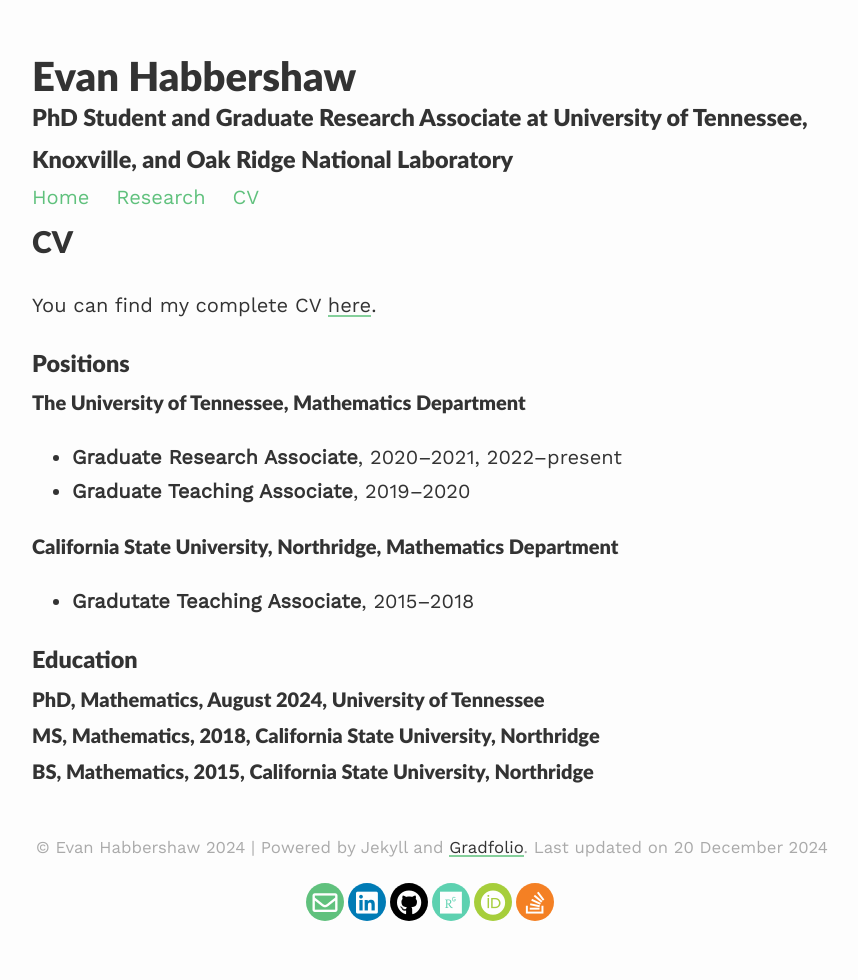
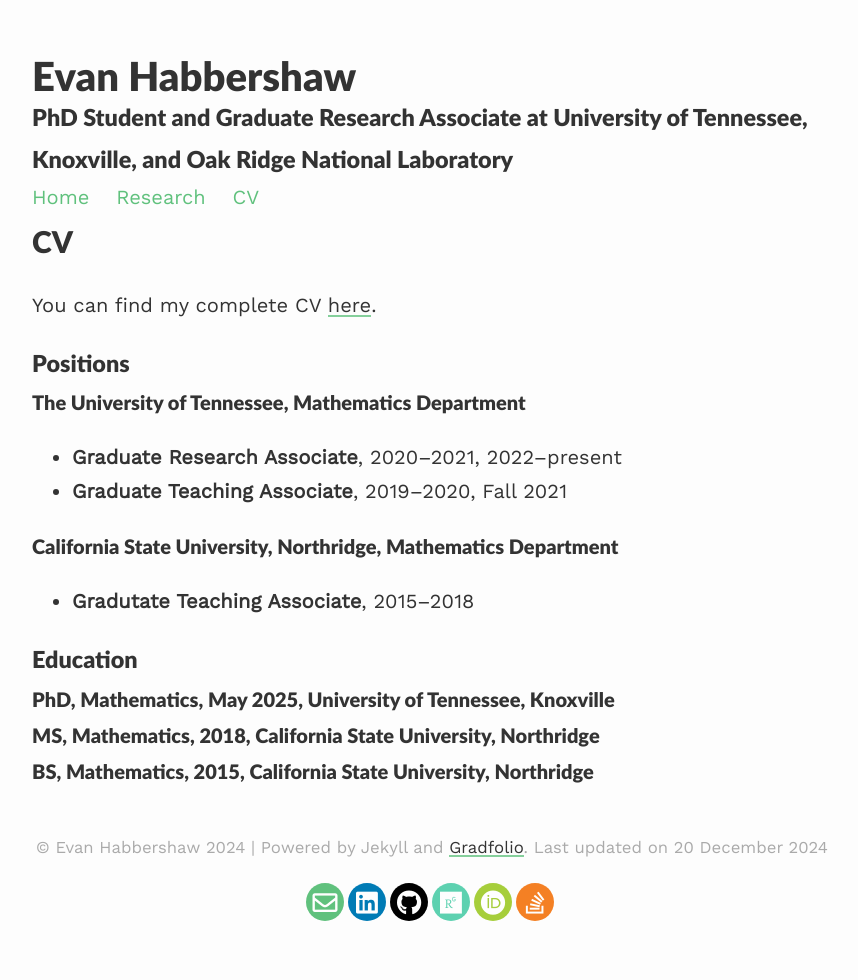
Before and after one commit to evanhabbershaw/evanhabbershaw.github.io, a Jekyll site: the page built from _pages/cv.md, in a window 1280 px wide. Shown: the whole page, without its empty margins (208-1066 px from the left). Built offline with Jekyll 4.4.1, drawn with Linux system fonts in a browser that asks for light colours; nearby versions of some CDN libraries.

Commit message:
Update CV page
Added Fall 2021 to teaching experience, and fixed education information.

```diff
--- a/_pages/cv.md
+++ b/_pages/cv.md
@@ -13,14 +13,14 @@ You can find my complete CV [here](https://github.com/evanhabbershaw/evanhabbers
 
 #### The University of Tennessee, Mathematics Department
 - **Graduate Research Associate**, 2020--2021, 2022--present
-- **Graduate Teaching Associate**, 2019--2020
+- **Graduate Teaching Associate**, 2019--2020, Fall 2021
 
 #### California State University, Northridge, Mathematics Department
 - **Gradutate Teaching Associate**, 2015--2018
 
 ### Education
 
-#### PhD, Mathematics, August 2024, University of Tennessee
+#### PhD, Mathematics, May 2025, University of Tennessee, Knoxville
 
 #### MS, Mathematics, 2018, California State University, Northridge
 
```
